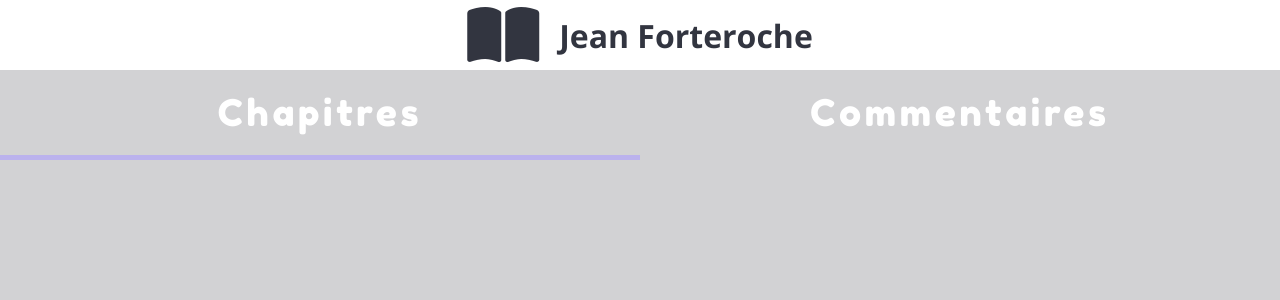
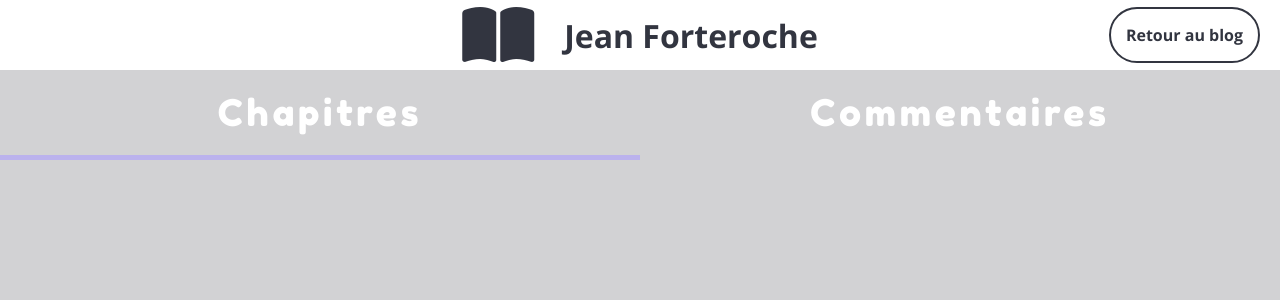
Before and after one commit to laurienicolas8/projet_4, a PHP site: page /view/backend/admin_posts.php in a window 1280 px wide. Shown: the top 300 px of the page. Run offline with PHP 8.4, Linux system fonts and the light colour scheme; some libraries are stand-ins or nearby versions.

Commit message:
reglages

```diff
--- a/config/Autoloader.php
+++ b/config/Autoloader.php
@@ -7,6 +7,6 @@
     }
 
     public static function autoload($class) {
-        require './DAO/'.$class.'.php';
+        require '../'.$class.'.php';
     }
 }
--- a/config/Request.php
+++ b/config/Request.php
@@ -3,12 +3,11 @@
 class Request {
     private $get;
     private $post;
-    private $session;
 
     public function __construct() {
         require('ReqParameter.php');
         $this->get = new ReqParameter($_GET);
-        $this->post = $_POST;
+        $this->post = new ReqParameter($_POST);
     }
 
     public function getGet() {
--- a/config/Router.php
+++ b/config/Router.php
@@ -5,8 +5,8 @@
     private $request;
 
     public function __construct() {
-        require('controller/FrontController.php');
-        require('Request.php');
+        require('./config/Autoloader.php');
+        Autoloader::register();
         $this->frontController = new FrontController;
         $this->request = new Request;
     }
@@ -15,6 +15,7 @@
         $action = $this->request->getGet()->get('action');
         $id = $this->request->getGet()->get('id');
         $idPost = $this->request->getGet()->get('idPost');
+
         try {
             if (isset($action)) {
                 if ($action === 'listPosts') {
--- a/public/css/style_backend.css
+++ b/public/css/style_backend.css
@@ -5,11 +5,29 @@
     justify-content: center;
     align-items: center;
     color: #323540;
+    position: relative;
 }
 
 header h1 {
-    margin-left: 20px;
+    margin-left: 30px;
 }
+
+.back_to_blog {
+    position: absolute;
+    right: 20px;
+    text-decoration: none;
+    color: #323540;
+    font-weight: bolder;
+    padding: 15px;
+    border: 2px solid #323540;
+    border-radius: 30px;
+}
+
+.back_to_blog:visited {
+    color: #323540;
+}
+
+
 
 body {
     font-family: 'Open Sans';
--- a/view/backend/template.php
+++ b/view/backend/template.php
@@ -23,6 +23,7 @@
     <header>
         <i class="fas fa-book-open fa-4x"></i>
         <h1>Jean Forteroche</h1>
+        <a class='back_to_blog' href='../../index.php'>Retour au blog</a>
     </header>
 
     <?php echo $content ?>
--- a/view/frontend/template.php
+++ b/view/frontend/template.php
@@ -40,6 +40,7 @@
                         <ul>
                         <li class="active"><a href="./index.php">Accueil</a></li>
                         <li><a href="./index.php?action=listPosts">Chapitres</a></li>
+                        <li><a class='admin_button' href="./view/backend/login.php">Connexion administrateur</a></li>
                         </ul>
                   </nav>
             </div>
```
Also changed, not shown: controller/Controller.php (added, +10 -0 lines), public/css/style.css (+8 -0 lines), view/backend/login.php (+4 -4 lines), classes/backend.php (deleted).
